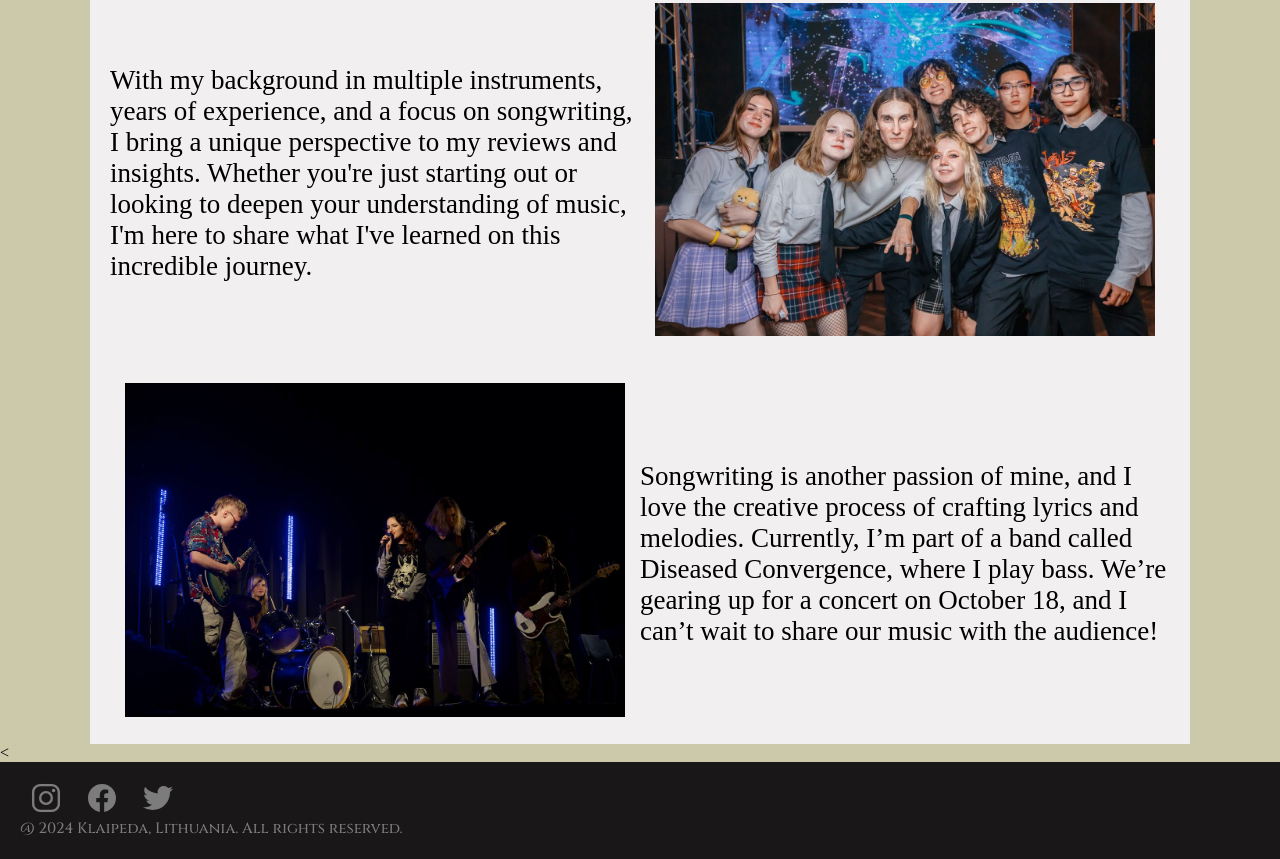
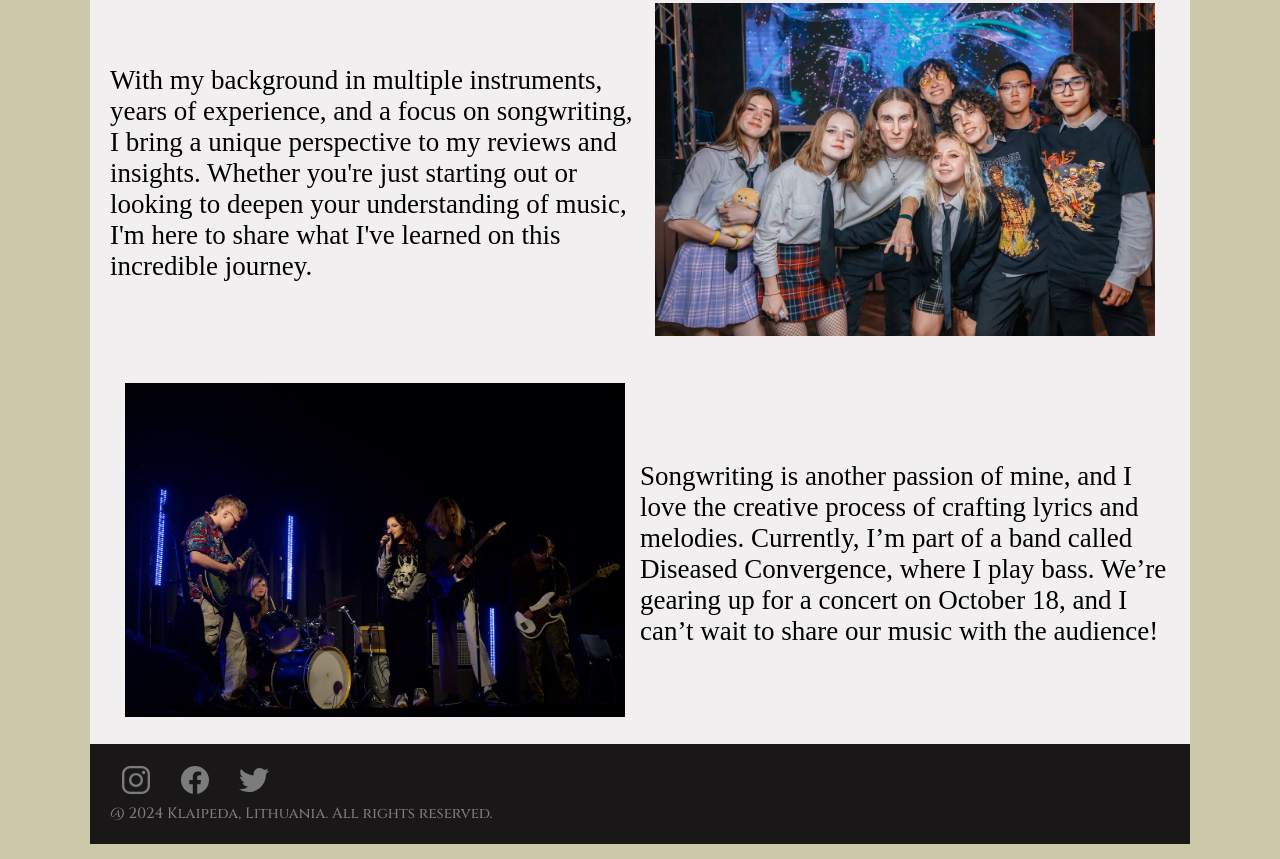
Before and after one commit to Detterale/detterale, a plain HTML site: page about.html in a window 1280 px wide. Shown: the part 911-1770 px from the top of the page. Drawn offline with nearby package versions, Linux system fonts and the light colour scheme; a web font is replaced by a local one.

Commit message:
Add files via upload

```diff
--- a/about.html
+++ b/about.html
@@ -8,7 +8,7 @@
 	<link href="https://fonts.googleapis.com/css2?family=Cinzel:wght@400..900&family=Londrina+Sketch&display=swap" rel="stylesheet">
 	<link href="https://fonts.googleapis.com/css2?family=Afacad+Flux:wght@100..1000&display=swap" rel="stylesheet">
   </head>
-  <body id="Home">
+  <body id="About">
   <div id="column">
 		<header>
 		  <h2>Guitar Blogs</h2>
@@ -49,10 +49,8 @@
 					</div>
 					<p>Songwriting is another passion of mine, and I love the creative process of crafting lyrics and melodies. Currently, I’m part of a band called Diseased Convergence, where I play bass. We’re gearing up for a concert on October 18, and I can’t wait to share our music with the audience!</p>
 				</div>
-</div>
-		</div>
 		</main>
-		<<footer>
+			<footer>
 				<a class="social-icon" href="https://www.instagram.com/detterale/" target="_blank">
 				<ion-icon size="large" name="logo-instagram"></ion-icon>
 				<a class="social-icon" href="https://www.facebook.com/profile.php?id=100085048773890" target="_blank">
```
Also changed, not shown: contact.html (+1 -1 lines), index.html (+1 -1 lines), reviews.html (+6 -16 lines). Lines whose indentation alone changed are shown as unchanged.
